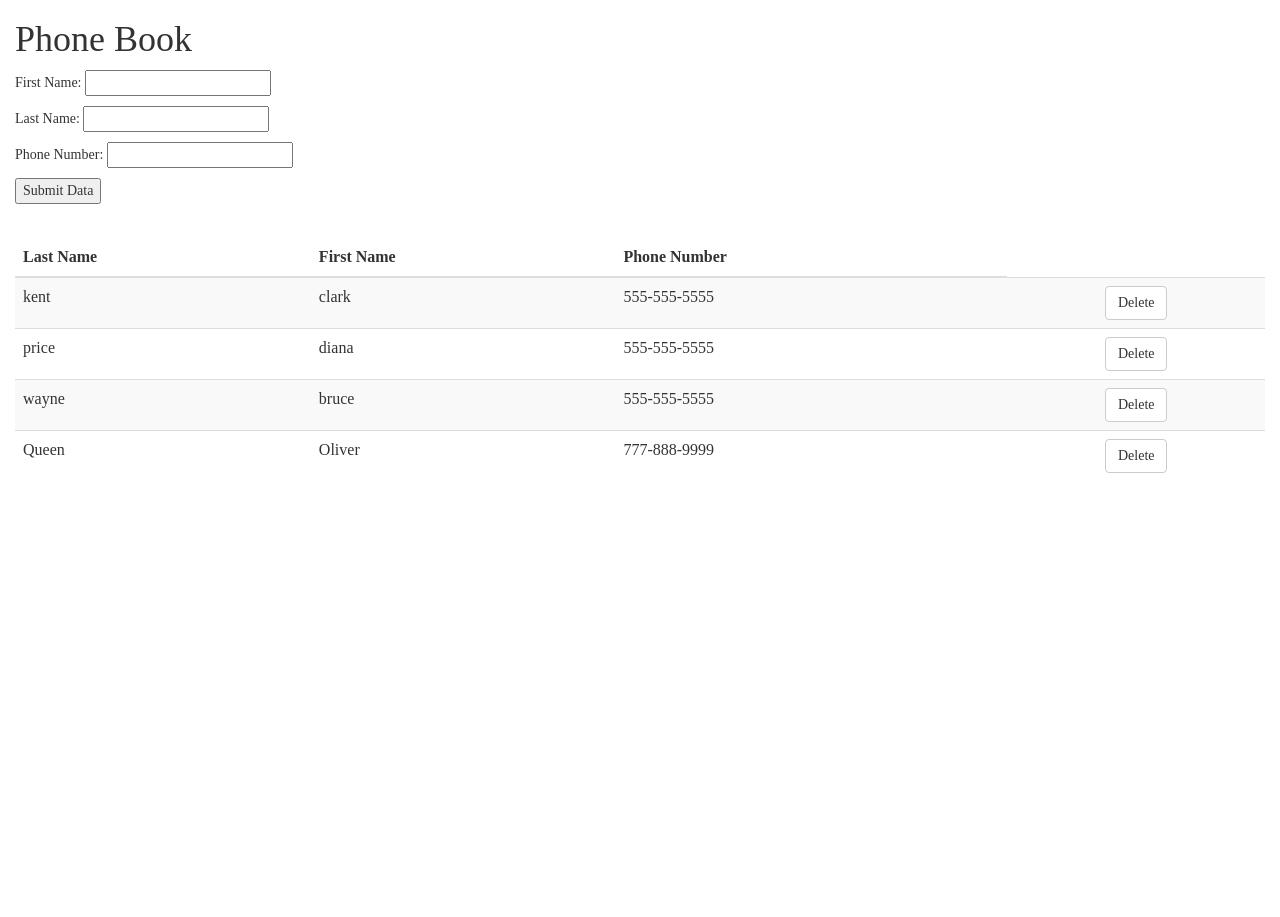
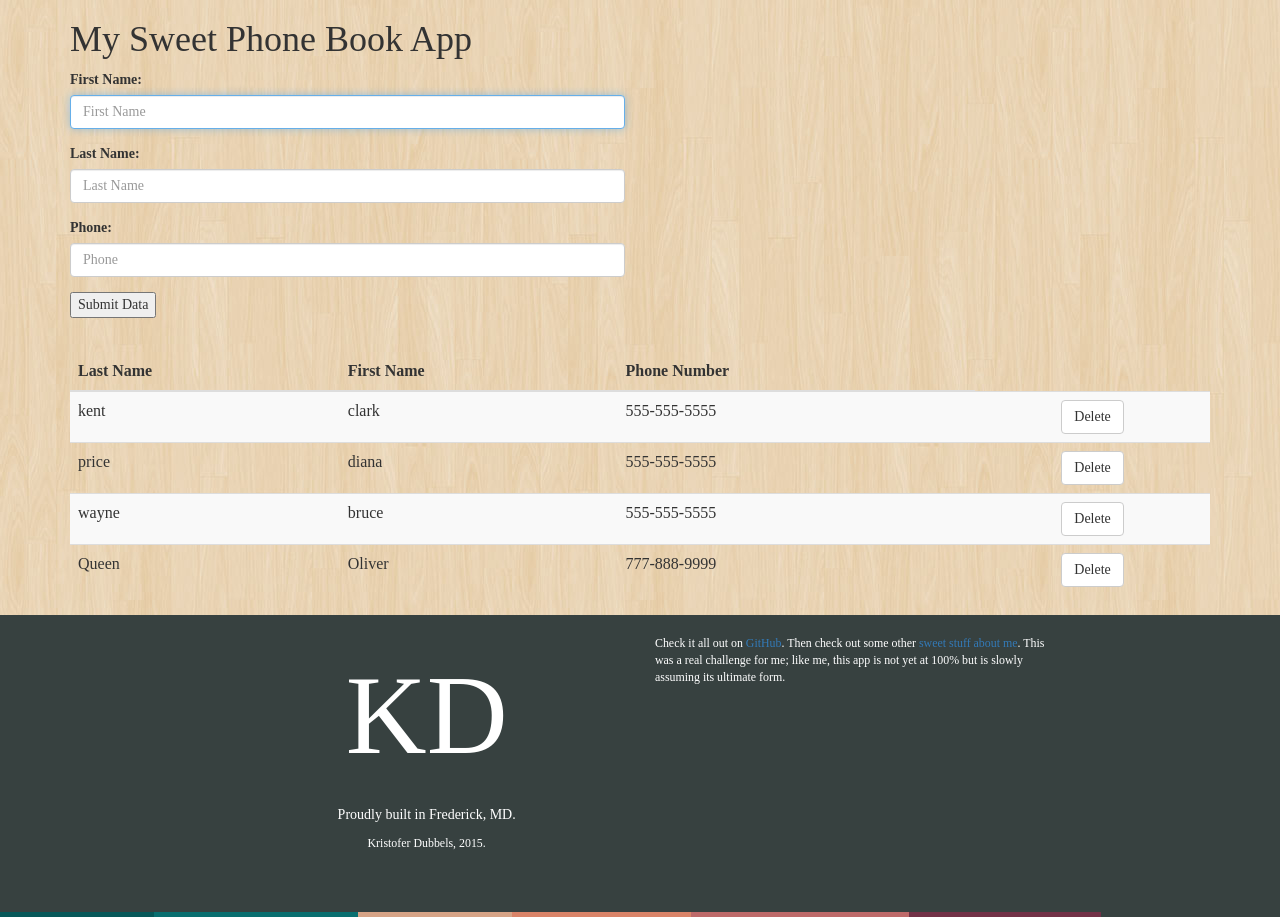
Before and after one commit to kdubbels/phone-book, a PHP site: page / in a window 1280 px wide. Before the commit the page ends 473 px from the top, so only its background shows below. Run offline with PHP 8.4, Linux system fonts and the light colour scheme; data comes from the database, SQL or seed files in the repository; some libraries are stand-ins or nearby versions.

Commit message:
Add form validation, some styling

```diff
--- a/includes/db_connection.php
+++ b/includes/db_connection.php
@@ -1,7 +1,7 @@
 <?php
   define("DB_SERVER", "127.0.0.1");
-  define("DB_USER", "x");
-  define("DB_PASS", "y");
+  define("DB_USER", "kristofer");
+  define("DB_PASS", "revolver");
   define("DB_NAME", "phone_book");
 
   // 1. Create a database connection
--- /dev/null
+++ b/public/css/footer.css
@@ -0,0 +1,25 @@
+body{
+
+	background-image: url(bg.jpg);
+}
+
+.colophon{
+	background: #374140;
+	color: #FFFFFF;
+	padding-top: 20px;
+	padding-bottom: 50px;
+}
+
+.kdfooter{
+	font-family: "aw-conqueror-carved-four" !important;
+	font-size: 8em;
+}
+
+.stripes{
+width: 100%;
+content: '';
+background: linear-gradient(to right,#075859 0,#075859 12%,#096F70 12%,#096F70 28%,#D7A487 28%,#D7A487 40%,#DA8469 40%,#DA8469 54%,#BE6A6A 54%,#BE6A6A 71%,#723147 71%,#723147 86%,#374140 86%,#374140 100%);
+height: 5px;
+left: 0;
+bottom: 0;
+}
--- a/public/index.php
+++ b/public/index.php
@@ -18,6 +18,7 @@
     <meta name="viewport" content="width=device-width, initial-scale=1">
     <title>Phone Book</title>
     <link href="css/bootstrap.min.css" rel="stylesheet">
+    <link href="css/footer.css" rel="stylesheet">
 
 <script src="https://ajax.googleapis.com/ajax/libs/jquery/1.11.2/jquery.min.js"></script>
 <script type="text/javascript" src="js/jquery.tablesorter.js"></script>
@@ -64,32 +65,40 @@ $(document).ready(function()
 <style>
 body{
     font-family:futura-pt;
+    background-image: url(css/bg.jpg);
 }
 </style>
 </head>
 <body>
 
-    <div class="container-fluid">
-    <h1>Phone Book</h1>
+    <div class="container">
 
+    <h1>My Sweet Phone Book App</h1>
 
+<div class="row">
+<div class="col-xs-12 col-sm-6 col-md-6 col-lg-6">
 
 <form id="myForm">
-<p>First Name: <input id="first_name" name="first_name" type="text" required /></p>
-<p>Last Name: <input id="last_name" name="last_name" type="text" required /></p>
-<p>Phone Number: <input id="phone" name="phone" type="text" required></p>
+    <div class="form-group">
+<label for="first">First Name: </label><input id="first_name" class="form-control" name="first_name" type="text" placeholder="First Name" autofocus required /></p>
+    </div>
+    <div class="form-group">
+<label for="last">Last Name: </label><input id="last_name" class="form-control" name="last_name" type="text" placeholder="Last Name" required /></p>
+    </div>
+    <div class="form-group">
+<label for="num">Phone: </label><input id="phone" class="form-control" name="phone" type="text" placeholder="Phone" required pattern="[2-9][0-9]{2}-[0-9]{3}-[0-9]{4}" title="North American format: XXX-XXX-XXXX"></p>
+    </div>
 <input id="sub" type="submit" value="Submit Data" onclick="ajax_post();"> <br><br>
 </form>
 
-            <div id="status"></div>
+</div><!-- cols -->
+</div><!-- row -->
+
+<div class="row">
+<div class="col-xs-12 col-sm-12 col-md-12 col-lg-12">
 
 <div id="listing">
-   <!--         <?php
-            // Use returned data
-           // while($subject = mysqli_fetch_assoc($result)) {
-                // output data from each row
-        ?>
-    -->
+
     <div class="table-responsive">
     <table id="tablelist" class="table table-striped table-hover tablesorter">
         <thead>
@@ -132,9 +141,41 @@ echo "<tr>";
     </div><!-- Boot table -->
 </div><!-- listing -->
 
+</div><!-- cols -->
+</div><!-- row -->
+
 </div> <!-- Boot page container -->
 
+<footer class="colophon">
+
+<div class="container-fluid">
+        <div class="row">
+
+<div class= "col-sm-4 col-sm-push-4  col-sm-offset-2 col-md-push-4 col-md-4 col-md-offset-2 col-lg-push-4 col-lg-4 col-lg-offset-2 col-xs-offset-1 col-xs-10">
+<small><p>Check it all out on <a href="https://github.com/kdubbels/phone-book">GitHub</a>. Then check out some other <a href="http://resume.kristoferdubbels.com">sweet stuff about me</a>. This was a real challenge for me; like me, this app is not yet at 100% but is slowly assuming its ultimate form.</p></small>
+</div>
+
+<div class= "col-sm-4 col-sm-pull-4  col-md-pull-4  col-md-4 col-lg-pull-4 col-lg-4 col-xs-12">
+<p class="text-center"><span class="kdfooter">KD</span></p>
+<p class="text-center">Proudly built in Frederick, MD.</p>
+<small><p class="text-center">Kristofer Dubbels, 2015.</p></small>
+</div>
+</div>
+
+</footer>
+<div class="stripes"></div>
+
+
 <script src="js/bootstrap.min.js"></script>
+<script>
+  (function(i,s,o,g,r,a,m){i['GoogleAnalyticsObject']=r;i[r]=i[r]||function(){
+  (i[r].q=i[r].q||[]).push(arguments)},i[r].l=1*new Date();a=s.createElement(o),
+  m=s.getElementsByTagName(o)[0];a.async=1;a.src=g;m.parentNode.insertBefore(a,m)
+  })(window,document,'script','//www.google-analytics.com/analytics.js','ga');
 
+  ga('create', 'UA-54785615-1', 'auto');
+  ga('send', 'pageview');
+
+</script>
 </body>
 </html>
```
Also changed, not shown: public/css/extrastyles.css (added, +11 -0 lines), public/insert.php (+18 -0 lines), public/css/bg.jpg (added), public/css/bootstrap.css.
